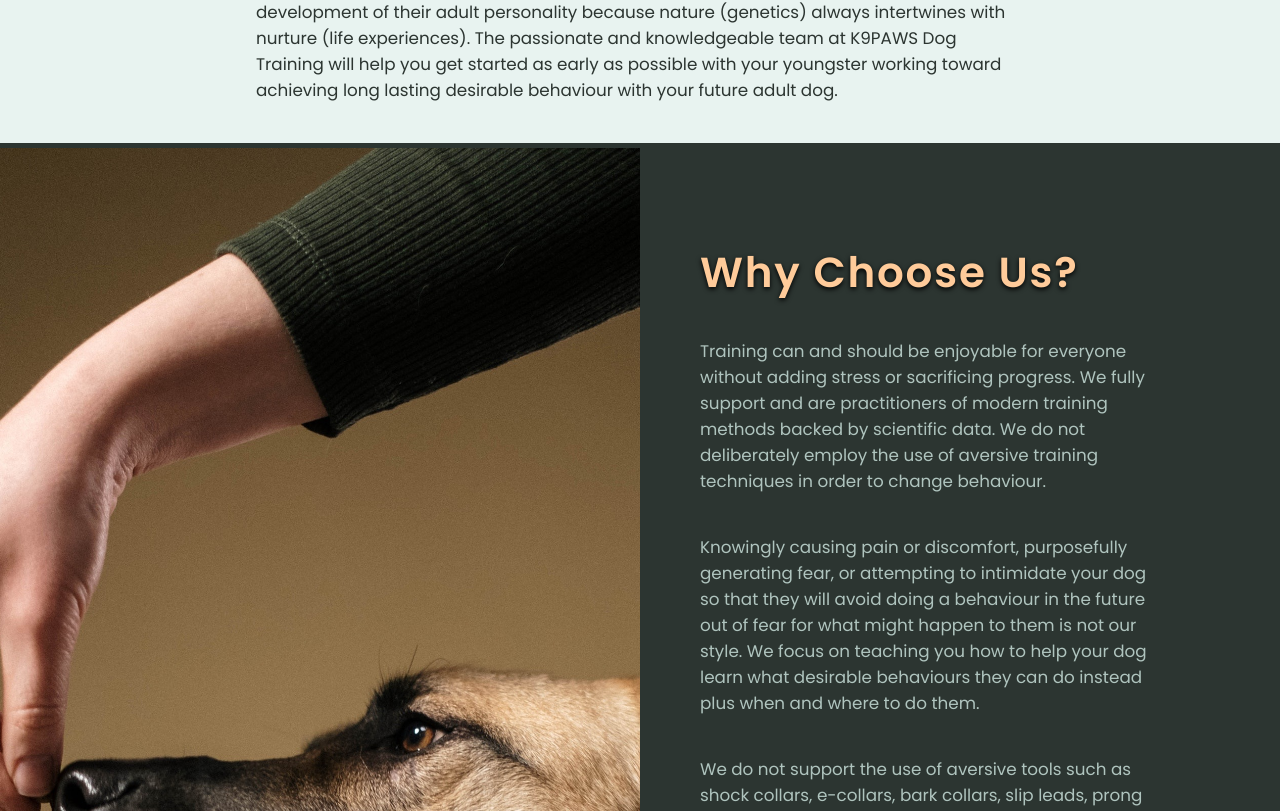
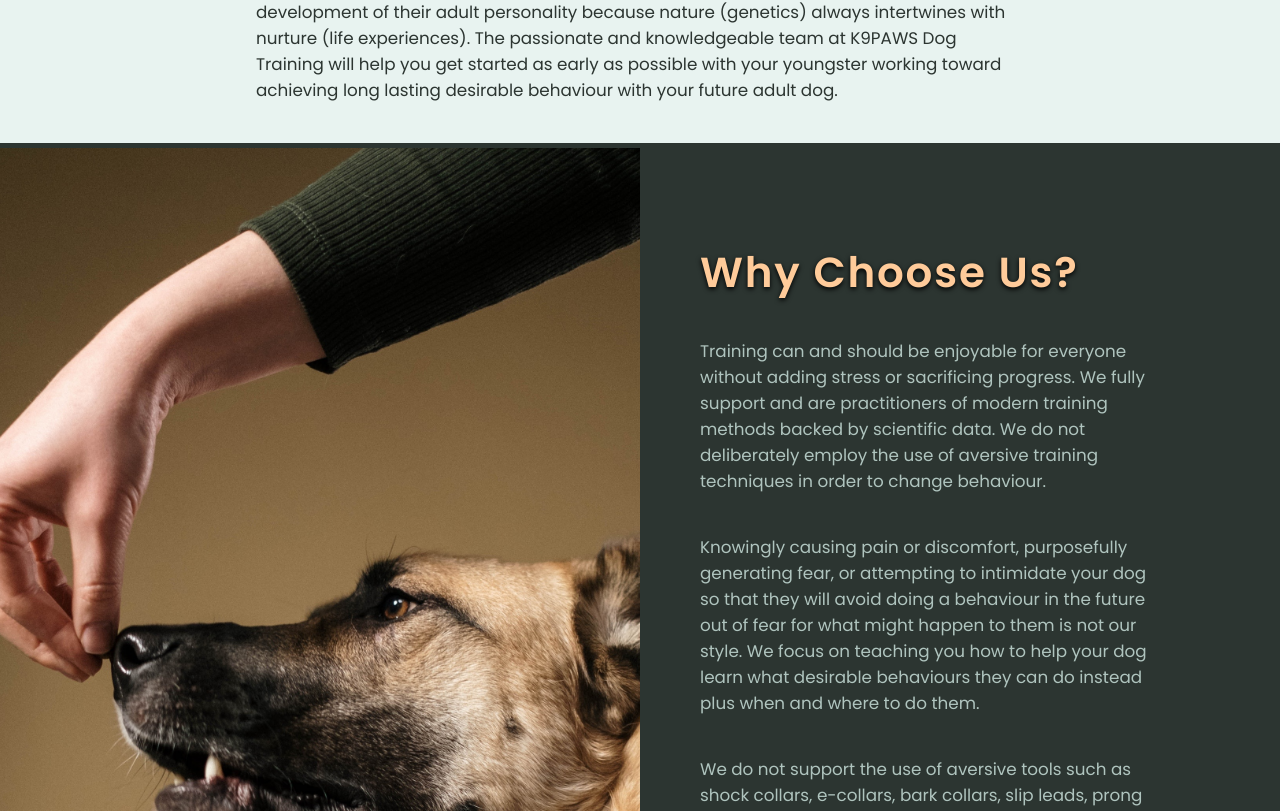
Before and after one commit to grosen-coding/k9paws-website, a React (Create React App) app in the folder frontend/: page /about in a window 1280 px wide. Shown: the part 1789-2600 px from the top of the page. Built offline with nearby package versions, Linux system fonts and the light colour scheme.

Commit message:
added background color to create new blog post page

```diff
--- a/frontend/src/pages/About.jsx
+++ b/frontend/src/pages/About.jsx
@@ -336,7 +336,7 @@ const AboutMiddleContent = styled.div`
 
 const AboutBottom = styled.div`
   width: 100%;
-  height: auto;
+  height: 95rem;
   border-bottom: 5px solid rgb(44, 53, 49);
   background-color: rgba(44, 53, 49, 1);
 `;
@@ -344,10 +344,12 @@ const AboutBottom = styled.div`
 const AboutBottomContent = styled.div`
   display: flex;
   width: 100%;
+  height: 100%;
 `;
 
 const BottomLeft = styled.div`
   width: 50%;
+  /* height: 100%; */
 
   img {
     width: 100%;
@@ -358,7 +360,7 @@ const BottomLeft = styled.div`
 
 const BottomRight = styled.div`
   width: 50%;
-  padding: 100px 120px 60px 60px;
+  padding: 100px 120px 0 60px;
 
   h2 {
     color: rgb(255, 203, 154);
--- a/frontend/src/sass/pages/blog/_createBlogPost.scss
+++ b/frontend/src/sass/pages/blog/_createBlogPost.scss
@@ -1,5 +1,6 @@
 .new-blog-post {
 
+    background-color: rgba(17, 100, 102, 0.5);
     &--container {
         padding: 8rem 0 6rem;
     }
--- a/frontend/src/styles/index.css
+++ b/frontend/src/styles/index.css
@@ -560,6 +560,9 @@ p {
   color: rgb(63, 174, 76);
 }
 
+.new-blog-post {
+  background-color: rgba(17, 100, 102, 0.5);
+}
 .new-blog-post--container {
   padding: 8rem 0 6rem;
 }
```
